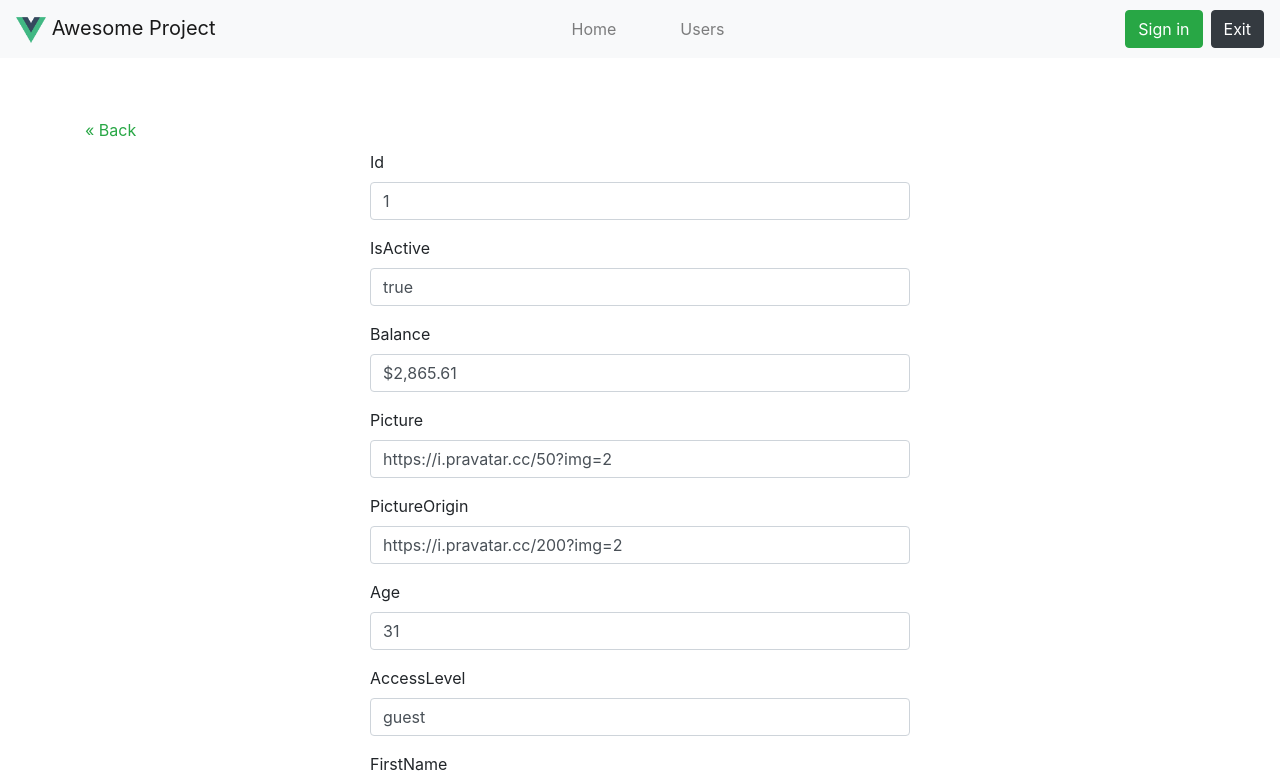
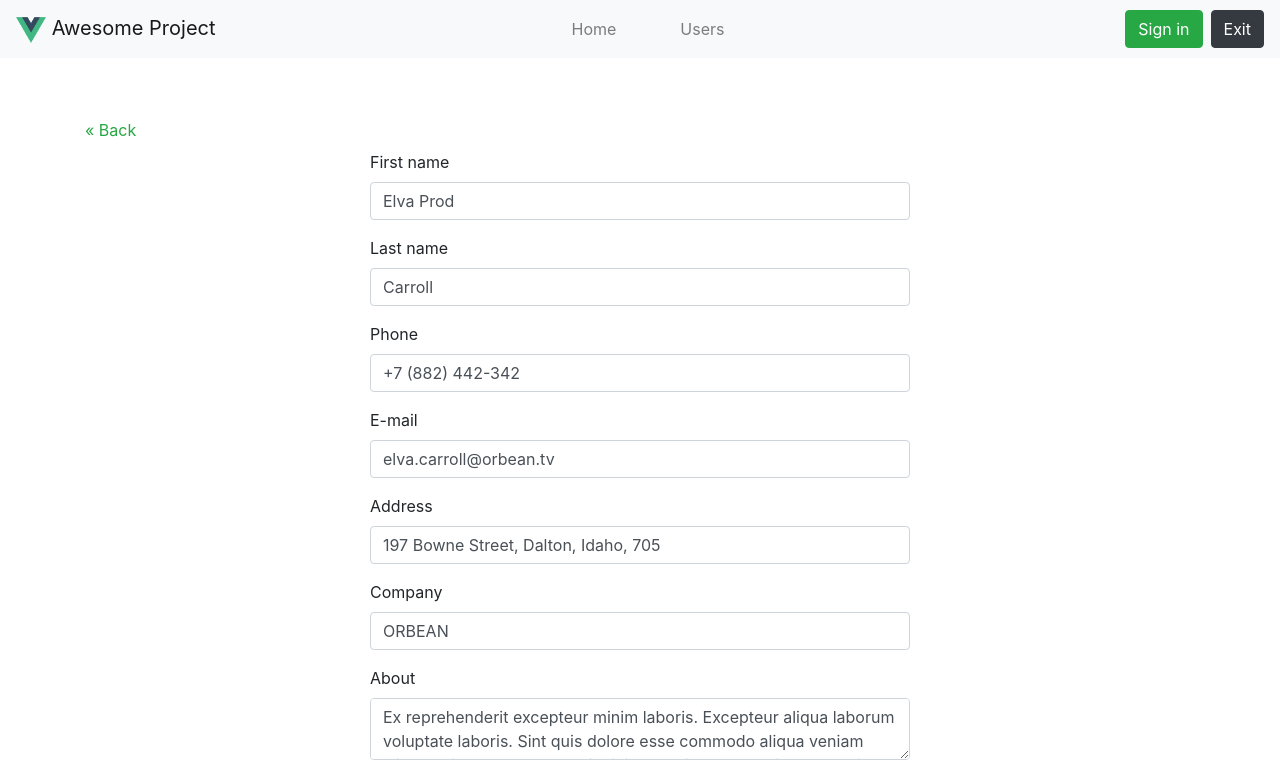
Before and after one commit to levaiss/learn.javascript.vue, a Vue app in the folder awesome-project/: page /user/1/edit in a window 1280 px wide. Shown: the top 782 px of the page. Built offline with nearby package versions, Linux system fonts and the light colour scheme; data requests are answered from the project's data file; sample sign-in values are in the browser's storage.

Commit message:
Add sort user. Add pagination and perPage

```diff
--- a/awesome-project/db.json
+++ b/awesome-project/db.json
@@ -1,17 +1,17 @@
 {
   "users": [
     {
-      "id": 0,
+      "id": 11,
       "isActive": true,
       "balance": "$3,509.48",
       "picture": "https://i.pravatar.cc/50?img=1",
       "pictureOrigin": "https://i.pravatar.cc/200?img=1",
       "age": 26,
       "accessLevel": "guest",
-      "firstName": "Noble",
+      "firstName": "Noble Boble",
       "lastName": "Mcconnell",
-      "company": "COREPAN",
-      "email": "noble.mcconnell@corepan.net",
+      "company": "CODEPOC",
+      "email": "noble.mcconnell@gmail.com",
       "phone": "+7 (971) 515-5439",
       "address": "384 Veronica Place, Strykersville, Nebraska, 1458",
       "about": "Ut ullamco dolor aliquip duis cillum laborum duis magna magna consectetur ipsum qui. Magna nostrud ut duis consequat excepteur. Exercitation excepteur id do quis aute excepteur reprehenderit commodo officia adipisicing. Ex sint aliquip minim labore cillum sunt exercitation dolor laboris culpa est aliquip cupidatat. Officia ipsum culpa ad anim. Id ipsum in ipsum eu nulla officia. Sunt adipisicing sint reprehenderit elit id in deserunt exercitation fugiat aliquip fugiat esse.",
@@ -25,7 +25,7 @@
       "pictureOrigin": "https://i.pravatar.cc/200?img=2",
       "age": 31,
       "accessLevel": "guest",
-      "firstName": "Elva",
+      "firstName": "Elva Prod",
       "lastName": "Carroll",
       "company": "ORBEAN",
       "email": "elva.carroll@orbean.tv",
@@ -59,7 +59,7 @@
       "pictureOrigin": "https://i.pravatar.cc/200?img=4",
       "age": 36,
       "accessLevel": "admin",
-      "firstName": "Saundra",
+      "firstName": "Levin",
       "lastName": "Conley",
       "company": "SUNCLIPSE",
       "email": "saundra.conley@sunclipse.me",
@@ -169,6 +169,16 @@
       "address": "138 Wyona Street, Sterling, Kentucky, 8639",
       "about": "Adipisicing eiusmod id dolore ad dolore consequat occaecat occaecat qui. Qui elit deserunt excepteur occaecat magna amet ex enim ut occaecat adipisicing. Voluptate veniam enim Lorem enim dolor cupidatat ullamco sunt consectetur sunt. Minim duis commodo duis labore irure nisi elit occaecat et consequat exercitation. Voluptate ea pariatur id dolor sunt laborum minim et labore. Id ullamco nisi consectetur cupidatat minim cillum amet id et labore nulla sunt irure. Enim enim cupidatat eiusmod in qui ea nisi dolore adipisicing laboris non nostrud eiusmod anim.",
       "registered": "08.01.2019"
+    },
+    {
+      "firstName": "Deima",
+      "lastName": "Loves",
+      "phone": "343-34353-3452",
+      "email": "loves_deima@gmail.com",
+      "address": "Odessa, Texas",
+      "company": "Nexius",
+      "about": "Lorem mi as oters asqa",
+      "id": 12
     }
   ]
 }
--- a/awesome-project/src/components/UserForm.vue
+++ b/awesome-project/src/components/UserForm.vue
@@ -1,15 +1,86 @@
 <template>
   <form class="w-100">
-    <div v-for="(value, name) in user" :key="value" class="form-group">
-      <label :for="name">{{ name | ucFirst }}</label>
+    <div class="form-group">
+      <label for="firstName">First name</label>
       <input
         type="text"
         class="form-control"
-        :id="name"
-        :placeholder="name"
-        v-model.lazy="localUser[name]"
+        id="firstName"
+        placeholder="First name"
+        v-model.lazy="localUser.firstName"
         @blur="saveChange()"
       />
+    </div>
+
+    <div class="form-group">
+      <label for="firstName">Last name</label>
+      <input
+        type="text"
+        class="form-control"
+        id="lastName"
+        placeholder="First name"
+        v-model.lazy="localUser.lastName"
+        @blur="saveChange()"
+      />
+    </div>
+
+    <div class="form-group">
+      <label for="phone">Phone</label>
+      <input
+        type="text"
+        class="form-control"
+        id="phone"
+        placeholder="Phone"
+        v-model.lazy="localUser.phone"
+        @blur="saveChange()"
+      />
+    </div>
+
+    <div class="form-group">
+      <label for="email">E-mail</label>
+      <input
+        type="email"
+        class="form-control"
+        id="email"
+        placeholder="E-mail address"
+        v-model.lazy="localUser.email"
+        @blur="saveChange()"
+      />
+    </div>
+
+    <div class="form-group">
+      <label for="address">Address</label>
+      <input
+        type="text"
+        class="form-control"
+        id="address"
+        placeholder="Address"
+        v-model.lazy="localUser.address"
+        @blur="saveChange()"
+      />
+    </div>
+
+    <div class="form-group">
+      <label for="company">Company</label>
+      <input
+        type="text"
+        class="form-control"
+        id="company"
+        placeholder="Company name"
+        v-model.lazy="localUser.company"
+        @blur="saveChange()"
+      />
+    </div>
+
+    <div class="form-group">
+      <label for="about">About</label>
+      <textarea
+        class="form-control"
+        id="about"
+        placeholder="About"
+        v-model.lazy="localUser.about"
+        @blur="saveChange()"
+      ></textarea>
     </div>
   </form>
 </template>
--- a/awesome-project/src/router.js
+++ b/awesome-project/src/router.js
@@ -25,11 +25,18 @@ let router = new Router({
     {
       path: "/user/:id",
       name: "user",
-      component: () => import("./views/User/UserShow.vue")
+      component: () => import("./views/User/UserShow.vue"),
+      props: true
     },
     {
       path: "/user/:id/edit",
       name: "userEdit",
+      component: () => import("./views/User/UserEdit.vue"),
+      props: true
+    },
+    {
+      path: "/user/create",
+      name: "userCreate",
       component: () => import("./views/User/UserEdit.vue")
     }
   ]
--- a/awesome-project/src/views/User/UserEdit.vue
+++ b/awesome-project/src/views/User/UserEdit.vue
@@ -13,19 +13,23 @@
     <div v-else class="container">
       <div class="row">
         <div class="col-12 pb-2">
-          <a href="#" class="text-success" @click.prevent="$router.go(-1)"
+          <a href="#" class="text-success" @click.prevent="backToUsers()"
             >&laquo; Back</a
           >
         </div>
       </div>
       <div class="row pb-3">
         <div class="col-6 offset-3">
-          <user-form :user="user" @update="user = $event"></user-form>
+          <user-form :user="user" @update="updateUser"></user-form>
           <hr class="my-5" />
           <button @click="saveUser" class="btn btn-primary mb-3">
             Save change
           </button>
-          <button @click="deleteUser" class="btn btn-danger ml-2 mb-3">
+          <button
+            v-if="id"
+            @click="deleteUser"
+            class="btn btn-danger ml-2 mb-3"
+          >
             Delete user
           </button>
         </div>
@@ -42,33 +46,52 @@ export default {
   components: {
     "user-form": UserForm
   },
+  props: {
+    id: {
+      type: [String, Number],
+      default: null
+    }
+  },
   data: function() {
     return {
-      usersLoading: true,
-      id: this.$route.params.id,
+      saveParams: {
+        method: "post",
+        url: "/users"
+      },
+      usersLoading: false,
       user: {}
     };
   },
   created: function() {
     let that = this;
 
+    if (!that.id) return;
+
+    this.saveParams.method = "patch";
+    this.saveParams.url += `/${this.id}`;
+    that.usersLoading = true;
+
     axios
       .get("http://localhost:3009/users/" + this.id)
-      .then(function(response) {
+      .then(response => {
         that.user = response.data;
         that.usersLoading = false;
         console.log("Данные получены!");
       })
-      .catch(function(error) {
+      .catch(error => {
         console.log(error);
+        that.usersLoading = true;
       });
   },
   methods: {
     saveUser: function() {
-      axios
-        .patch("http://localhost:3009/users/" + this.id, this.user)
-        .then(function() {
+      axios[this.saveParams.method](
+        `http://localhost:3009${this.saveParams.url}`,
+        this.user
+      )
+        .then(() => {
           console.log("User saved!");
+          this.$router.push({ name: "users" });
         })
         .catch(function(error) {
           console.log(error);
@@ -77,12 +100,16 @@ export default {
     deleteUser: function() {
       axios
         .delete("http://localhost:3009/users/" + this.id)
-        .then(function() {
-          console.log("User delete!");
-        })
-        .catch(function(error) {
+        .then(() => console.log("User delete!"))
+        .catch(error => {
           console.log(error);
         });
+    },
+    updateUser: function(modifiedUser) {
+      this.user = modifiedUser;
+    },
+    backToUsers: function() {
+      this.$router.go(-1);
     }
   }
 };
--- a/awesome-project/src/views/User/UserShow.vue
+++ b/awesome-project/src/views/User/UserShow.vue
@@ -13,7 +13,7 @@
     <div v-else class="container">
       <div class="row">
         <div class="col-12 pb-2">
-          <a href="#" class="text-success" @click.prevent="$router.go(-1)"
+          <a href="#" class="text-success" @click.prevent="backToUsers()"
             >&laquo; Back</a
           >
         </div>
@@ -63,10 +63,15 @@ import axios from "axios";
 
 export default {
   components: {},
+  props: {
+    id: {
+      type: [String, Number],
+      required: true
+    }
+  },
   data: function() {
     return {
       usersLoading: true,
-      id: this.$route.params.id,
       user: {}
     };
   },
@@ -88,6 +93,11 @@ export default {
       .catch(function(error) {
         console.log(error);
       });
+  },
+  methods: {
+    backToUsers: function() {
+      this.$router.go(-1);
+    }
   }
 };
 </script>
--- a/awesome-project/src/views/Users.vue
+++ b/awesome-project/src/views/Users.vue
@@ -2,9 +2,14 @@
   <div class="page users">
     <div class="container">
       <div class="row">
-        <div class="col-12">
+        <div class="col-12 d-flex justify-content-between align-items-center">
           <h1 class="pb-3">Users list</h1>
 
+          <router-link :to="{ name: 'userCreate' }" class="btn btn-info"
+            >Create user</router-link
+          >
+        </div>
+        <div class="col-12">
           <div v-if="usersLoading" class="text-center py-5">
             <div
               class="spinner-grow"
```
Also changed, not shown: awesome-project/src/components/UsersList.vue (+61 -4 lines), 2 other files (tests, documents, lock files or other folders).
